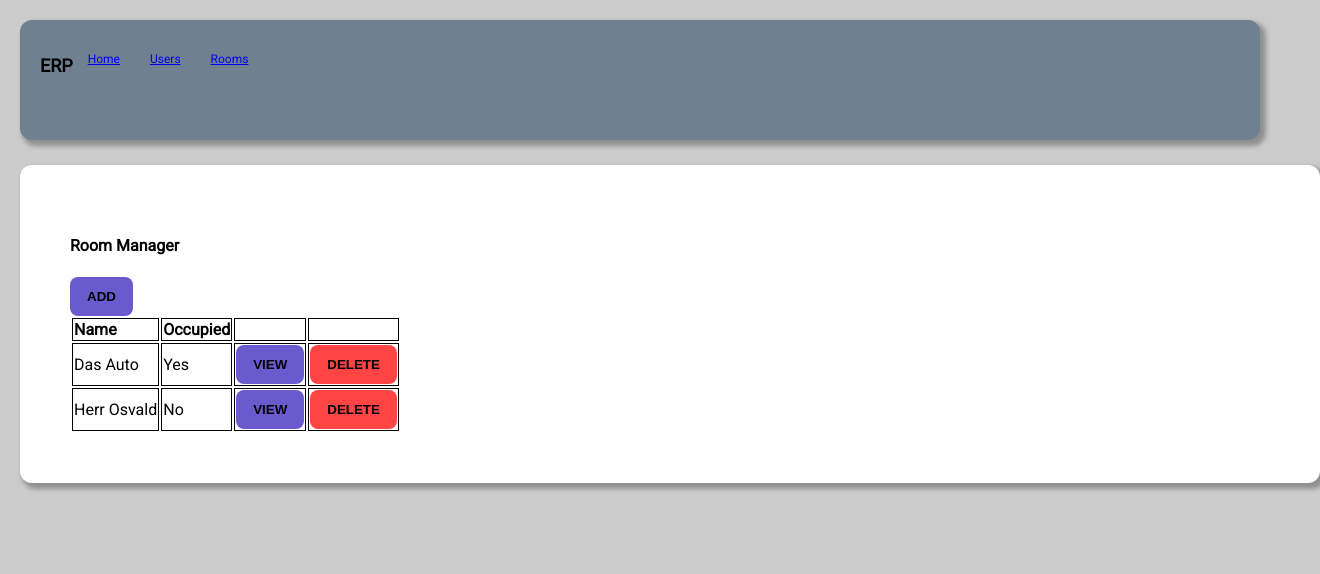
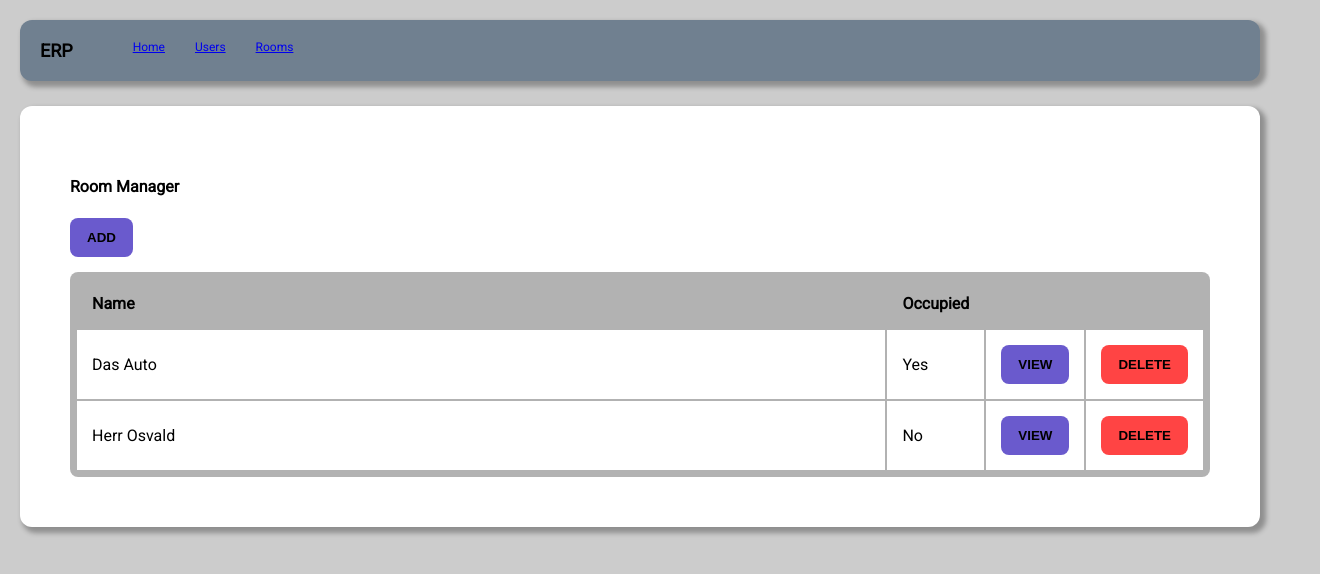
Before and after one commit to greyscrippt/pancakes-erp-vue-ts, a Vue app: page /rooms in a window 1280 px wide. Shown: the top 574 px of the page, 1320 px wide, since content can reach past the window. Built offline with nearby package versions, Linux system fonts and the light colour scheme.

Commit message:
Fixed navbar

```diff
--- a/src/App.vue
+++ b/src/App.vue
@@ -9,9 +9,9 @@ import { RouterLink, RouterView } from 'vue-router';
         <h1>ERP</h1>
 
         <ul>
-          <li><RouterLink to="/">Home</RouterLink></li>
-          <li><RouterLink to="/users">Users</RouterLink></li>
-          <li><RouterLink to="/rooms">Rooms</RouterLink></li>
+          <li><RouterLink active="active-link" to="/">Home</RouterLink></li>
+          <li><RouterLink active="active-link" to="/users">Users</RouterLink></li>
+          <li><RouterLink active="active-link" to="/rooms">Rooms</RouterLink></li>
         </ul>
       </nav>
 
@@ -28,7 +28,7 @@ nav {
   margin: 20px;
   margin-bottom: 5px;
   width: calc(100vw - 80px);
-  height: 10vh;
+  height: fit-content;
   font-size: 12px;
   text-align: left;
   background-color: slategray;
@@ -38,13 +38,23 @@ nav {
 }
 
 a {
-  padding: 15px;
+  margin: 0 0 0 30px;
+  text-align: bottom;
+}
+
+.active-link {
+  background-color: rgba(0, 0, 0, 0.3);
+}
+
+h1 {
+  margin: 0 30px 0 0;
 }
 
 ul {
   display: flex;
   list-style-type: none;
   padding: 0;
+  margin: 0;
 }
 
 .wrapper {
--- a/src/assets/styles.css
+++ b/src/assets/styles.css
@@ -21,7 +21,7 @@ button:hover {
   background-color: white;
   padding: 50px;
   margin: 20px;
-  width: 100%;
+  width: calc(100% - 60px);
   border-radius: 12px;
   box-shadow: 4px 4px 5px 2px rgba(0, 0, 0, 0.3);
 }
--- a/src/views/RoomManagerView.vue
+++ b/src/views/RoomManagerView.vue
@@ -46,7 +46,7 @@ const rooms = ref([
       </thead>
       <tbody>
         <tr v-for="item in rooms">
-          <td>{{ item.name }}</td>
+          <td class='table-cell-one'>{{ item.name }}</td>
           <td>{{ item.isOccupied ? 'Yes' : 'No' }}</td>
           <td><button class='primary'>View</button></td>
           <td><button class='secondary'>Delete</button></td>
@@ -58,12 +58,24 @@ const rooms = ref([
 
 <style scoped>
 table {
+  width: 100%;
   text-align: left;
+  margin-top: 15px;
+  border-radius: 8px;
+  background-color: rgba(0, 0, 0, 0.3);
+  padding: 5px;
 }
 
-th,
+th, td {
+  margin: 0;
+  padding: 15px;
+}
+
 td {
-  border: 1px solid black;
-  margin: 0;
+  background-color: rgba(255, 255, 255, 1);
+}
+
+.table-cell-one {
+  width: 100%;
 }
 </style>
```
